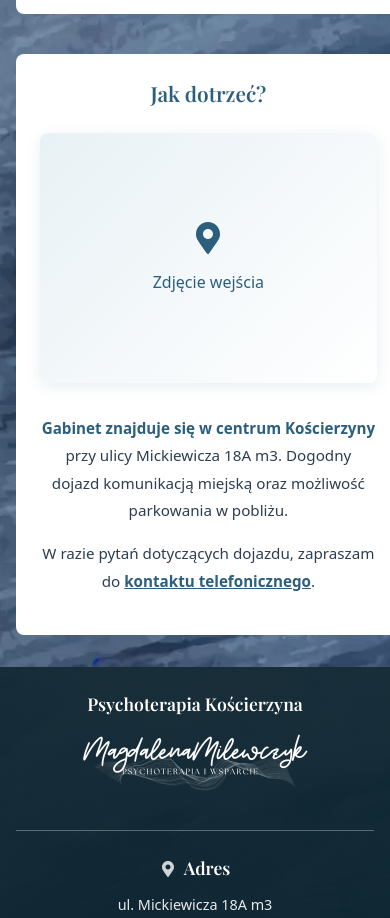
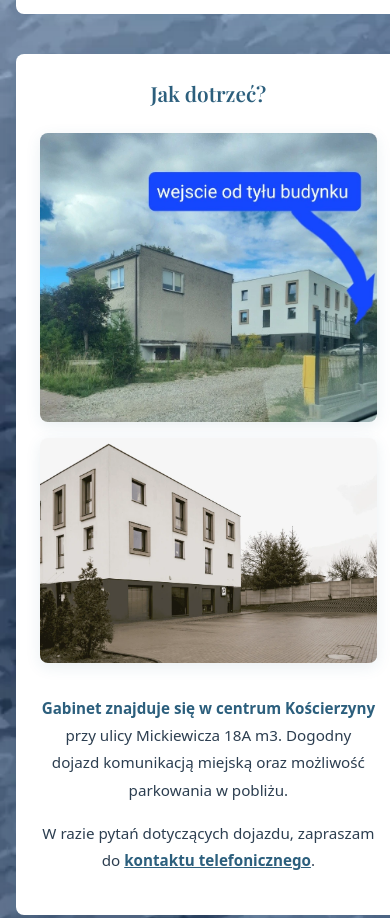
Before and after one commit to ernestpeplinski/psychoterapia-koscierzyna-pl, a React (Vite) app: page /kontakt in a window 390 px wide. Shown: the part 1120-2038 px from the top of the page. Built offline with nearby package versions, Linux system fonts and the light colour scheme.

Commit message:
Add photo do entrance in contact

```diff
--- a/src/pages/Contact.tsx
+++ b/src/pages/Contact.tsx
@@ -1,5 +1,7 @@
 import "../styles/contact.scss";
 import { FaPhone, FaEnvelope, FaMapMarkerAlt } from "react-icons/fa";
+import buildingImage from "../assets/images/building.webp";
+import entranceImage from "../assets/images/entrance_photo.webp";
 
 function Contact() {
   return (
@@ -61,18 +63,21 @@ function Contact() {
 
           <div className="contact__location">
             <h2 className="contact__location-title">Jak dotrzeć?</h2>
-            <div className="contact__location-image">
-              <div className="contact__location-placeholder">
-                <FaMapMarkerAlt />
-                <p>Zdjęcie wejścia</p>
+            <div className="contact__location-images">
+              <div className="contact__location-image">
+                <img
+                  src={entranceImage}
+                  alt="Wejście do gabinetu - Mickiewicza 18A m3, Kościerzyna"
+                  className="contact__image"
+                />
               </div>
-              {/* Uncomment when image is available:
-              <img
-                src={entranceImage}
-                alt="Wejście do gabinetu - Mickiewicza 18A m3, Kościerzyna"
-                className="contact__image"
-              />
-              */}
+              <div className="contact__location-image">
+                <img
+                  src={buildingImage}
+                  alt="Budynek - Mickiewicza 18A m3, Kościerzyna"
+                  className="contact__image"
+                />
+              </div>
             </div>
             <div className="contact__location-info">
               <p>
--- a/src/styles/contact.scss
+++ b/src/styles/contact.scss
@@ -129,31 +129,25 @@
     text-align: center;
   }
 
+  &__location-images {
+    display: grid;
+    grid-template-columns: 1fr;
+    gap: 1.5rem;
+    margin-bottom: 2rem;
+    max-width: 380px;
+    margin-left: auto;
+    margin-right: auto;
+  }
+
   &__location-image {
-    margin-bottom: 2rem;
     border-radius: 8px;
     overflow: hidden;
     box-shadow: 0 4px 15px var(--shadow);
-  }
+    transition: transform 0.3s ease, box-shadow 0.3s ease;
 
-  &__location-placeholder {
-    background: linear-gradient(
-      135deg,
-      var(--primary-navy-pale) 0%,
-      var(--white) 100%
-    );
-    height: 400px;
-    display: flex;
-    flex-direction: column;
-    align-items: center;
-    justify-content: center;
-    color: var(--primary-navy);
-    font-size: 3rem;
-    gap: 1rem;
-
-    p {
-      font-size: 1.2rem;
-      font-weight: 500;
+    &:hover {
+      transform: translateY(-5px);
+      box-shadow: 0 8px 25px var(--shadow);
     }
   }
 
@@ -205,8 +199,9 @@
       gap: 2.5rem;
     }
 
-    &__location-placeholder {
-      height: 300px;
+    &__location-images {
+      grid-template-columns: 1fr;
+      gap: 1.5rem;
     }
   }
 
@@ -257,13 +252,8 @@
       font-size: 1.3rem;
     }
 
-    &__location-placeholder {
-      height: 250px;
-      font-size: 2rem;
-
-      p {
-        font-size: 1rem;
-      }
+    &__location-images {
+      gap: 1rem;
     }
 
     &__location-info {
```
Also changed, not shown: src/assets/images/building.webp (added), src/assets/images/entrance_photo.webp (added).
